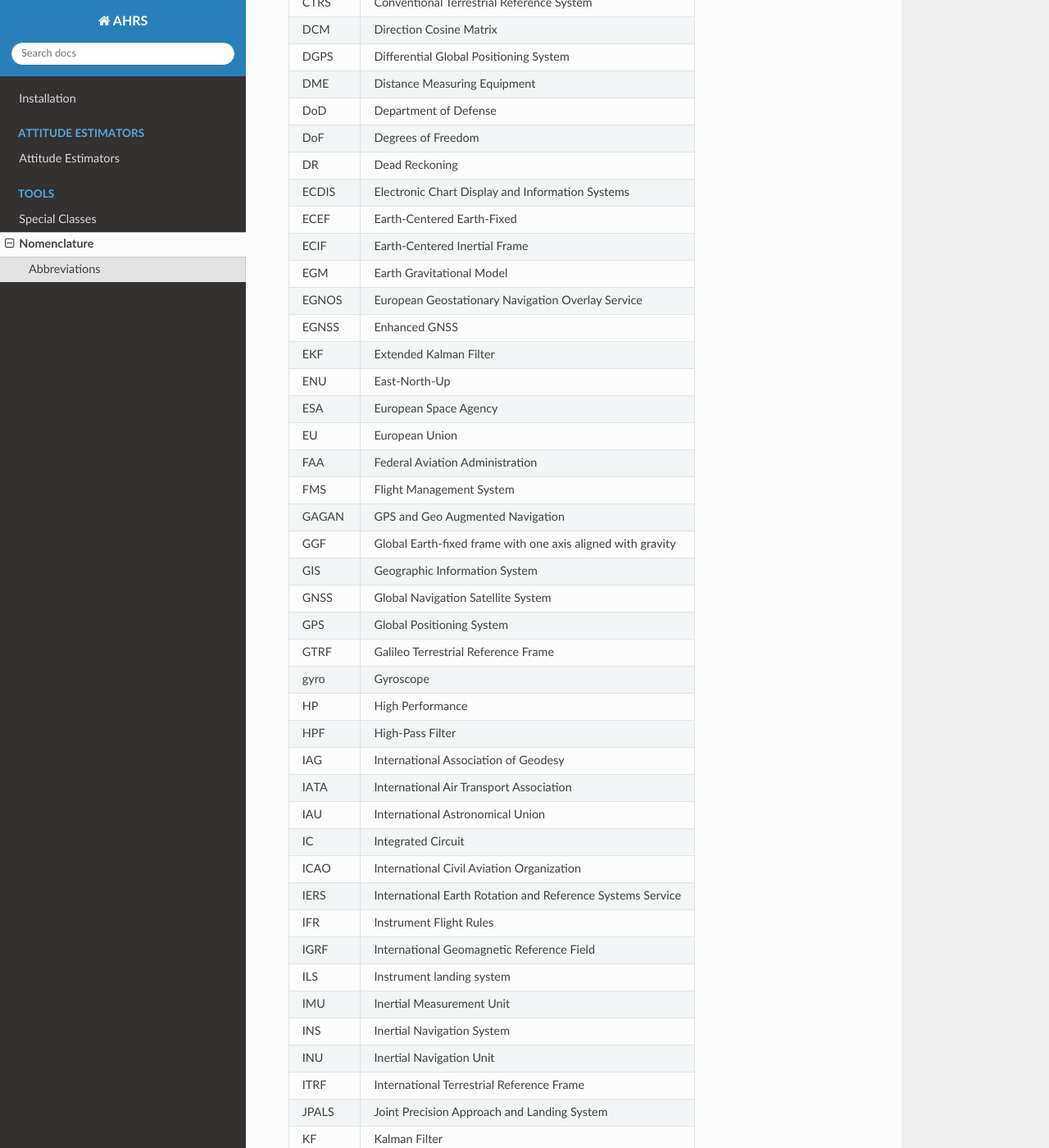
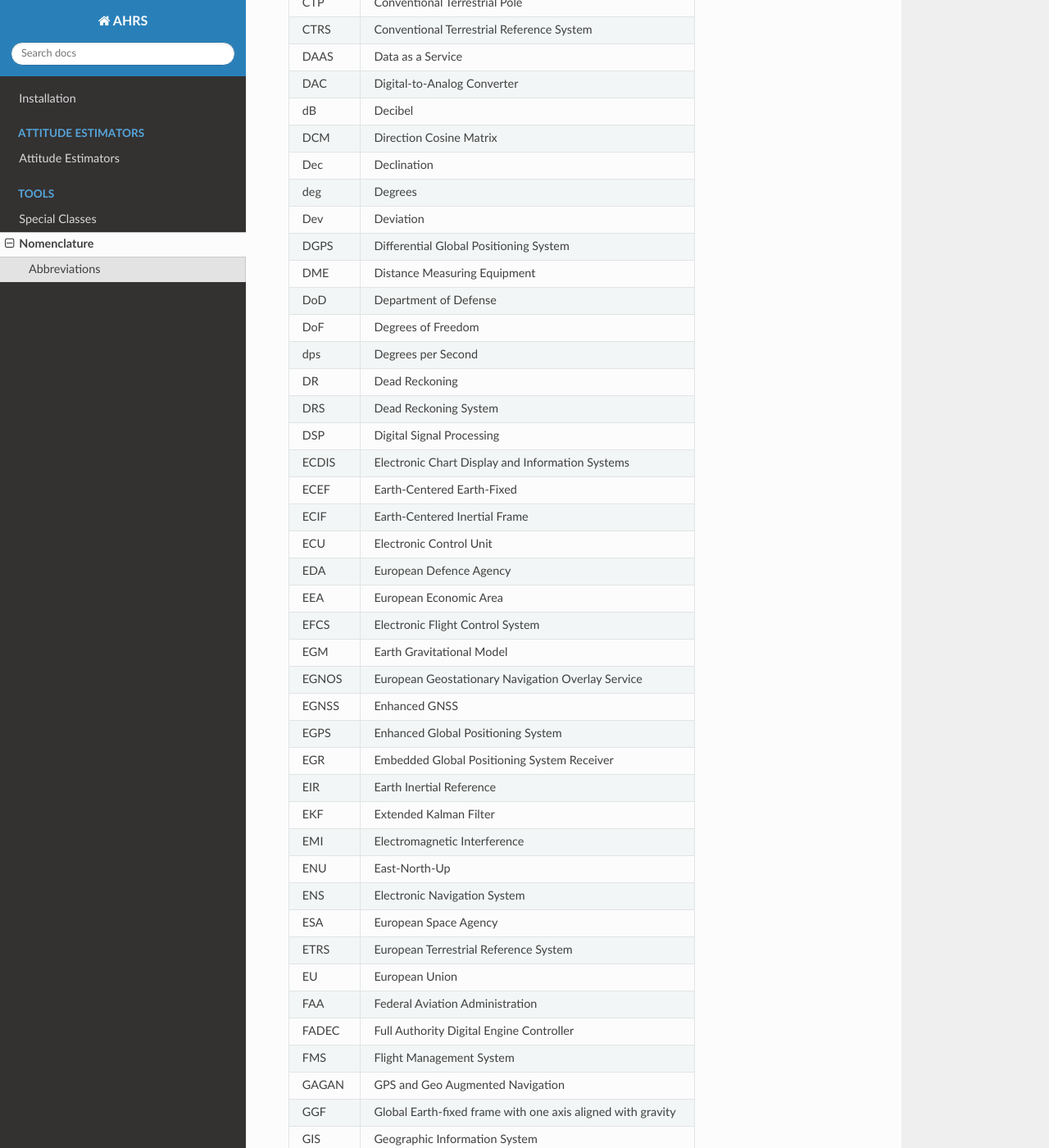
Before and after one commit to Mayitzin/ahrs, a Sphinx documentation site: the page built from docs/source/nomenclature.rst, in a window 1280 px wide and 1400 px high, scrolled down 3088 px. Shown: the whole window at 82% size. Built offline with Sphinx 7.4.7 and the Read the Docs theme 2.0.0, drawn with Linux system fonts in a browser that asks for light colours; some of the changed text lies outside the part shown.

Commit message:
Add definitions to nomenclature docs.

```diff
--- a/docs/source/nomenclature.rst
+++ b/docs/source/nomenclature.rst
@@ -112,6 +112,7 @@ BIIT    Built-in Integrity Test
 BLE     Bluetooth Low Energy
 BLUE    Best Linear Unbiased Estimate
 BPF     Band-Pass Filter
+CAN     Controller Area Network
 CAS     Collision Avoidance System
 CD      Centered Dipole
 CDI     Course Deviation Indicator
@@ -121,23 +122,43 @@ CIRS    Conventional Inertial Reference System
 CRS     Conventional Celestial Reference System
 CTP     Conventional Terrestrial Pole
 CTRS    Conventional Terrestrial Reference System
+DAAS    Data as a Service
+DAC     Digital-to-Analog Converter
+dB      Decibel
 DCM     Direction Cosine Matrix
+Dec     Declination
+deg     Degrees
+Dev     Deviation
 DGPS    Differential Global Positioning System
 DME     Distance Measuring Equipment
 DoD     Department of Defense
 DoF     Degrees of Freedom
+dps     Degrees per Second
 DR      Dead Reckoning
+DRS     Dead Reckoning System
+DSP     Digital Signal Processing
 ECDIS   Electronic Chart Display and Information Systems
 ECEF    Earth-Centered Earth-Fixed
 ECIF    Earth-Centered Inertial Frame
+ECU     Electronic Control Unit
+EDA     European Defence Agency
+EEA     European Economic Area
+EFCS    Electronic Flight Control System
 EGM     Earth Gravitational Model
 EGNOS   European Geostationary Navigation Overlay Service
 EGNSS   Enhanced GNSS
+EGPS    Enhanced Global Positioning System
+EGR     Embedded Global Positioning System Receiver
+EIR     Earth Inertial Reference
 EKF     Extended Kalman Filter
+EMI     Electromagnetic Interference
 ENU     East-North-Up
+ENS     Electronic Navigation System
 ESA     European Space Agency
+ETRS    European Terrestrial Reference System
 EU      European Union
 FAA     Federal Aviation Administration
+FADEC   Full Authority Digital Engine Controller
 FMS     Flight Management System
 GAGAN   GPS and Geo Augmented Navigation
 GGF     Global Earth-fixed frame with one axis aligned with gravity
@@ -153,6 +176,8 @@ IATA    International Air Transport Association
 IAU     International Astronomical Union
 IC      Integrated Circuit
 ICAO    International Civil Aviation Organization
+ICRF    International Celestial Reference Frame
+ICRS    International Celestial Reference System
 IERS    International Earth Rotation and Reference Systems Service
 IFR     Instrument Flight Rules
 IGRF    International Geomagnetic Reference Field
@@ -161,6 +186,8 @@ IMU     Inertial Measurement Unit
 INS     Inertial Navigation System
 INU     Inertial Navigation Unit
 ITRF    International Terrestrial Reference Frame
+ITRS    International Terrestrial Reference System
+ITS     Intelligent Transportation Systems
 JPALS   Joint Precision Approach and Landing System
 KF      Kalman Filter
 LAAS    Local Area Augmentation System
@@ -193,11 +224,15 @@ PBN     Performance-Based Navigation
 PDR     Pedestrian Dead Reckoning
 PF      Particle Filtering
 PIGA    Pendulous Integrating Gyroscopic Accelerometer
+PLC     Programmable Logic Controller
 QD      Quasi-Dipole
 QUEST   Quaternion Estimator
 RHR     Right-Hand Rule
+RMS     Root Mean Square
 RNAV    Area Navigation
+RTU     Remote Terminal Unit
 SBAS    Satellite-Based Augmentation System
+SCADA   System Control and Data Acquisition
 SCI     Serial Communications Interface
 SI      Système International d'unités
 SLERP   Spherical Linear Interpolation
@@ -212,6 +247,8 @@ UART    Universal Asynchronous Receiver / Transmitter
 UAV     Unmanned Aerial Vehicle
 UKF     Unscented Kalman Filter
 UT      Universal Time
+V2V     Vehicle-to-Vehicle
+VANET   Vehicular ad hoc Network
 VFR     Visual Flight Rules
 VNAV    Vertical Navigation
 VOR     Very High Frequency Omnidirectional Radio Range
```
Also changed, not shown: other parts of docs/source/nomenclature.rst (+8 -2 lines).
